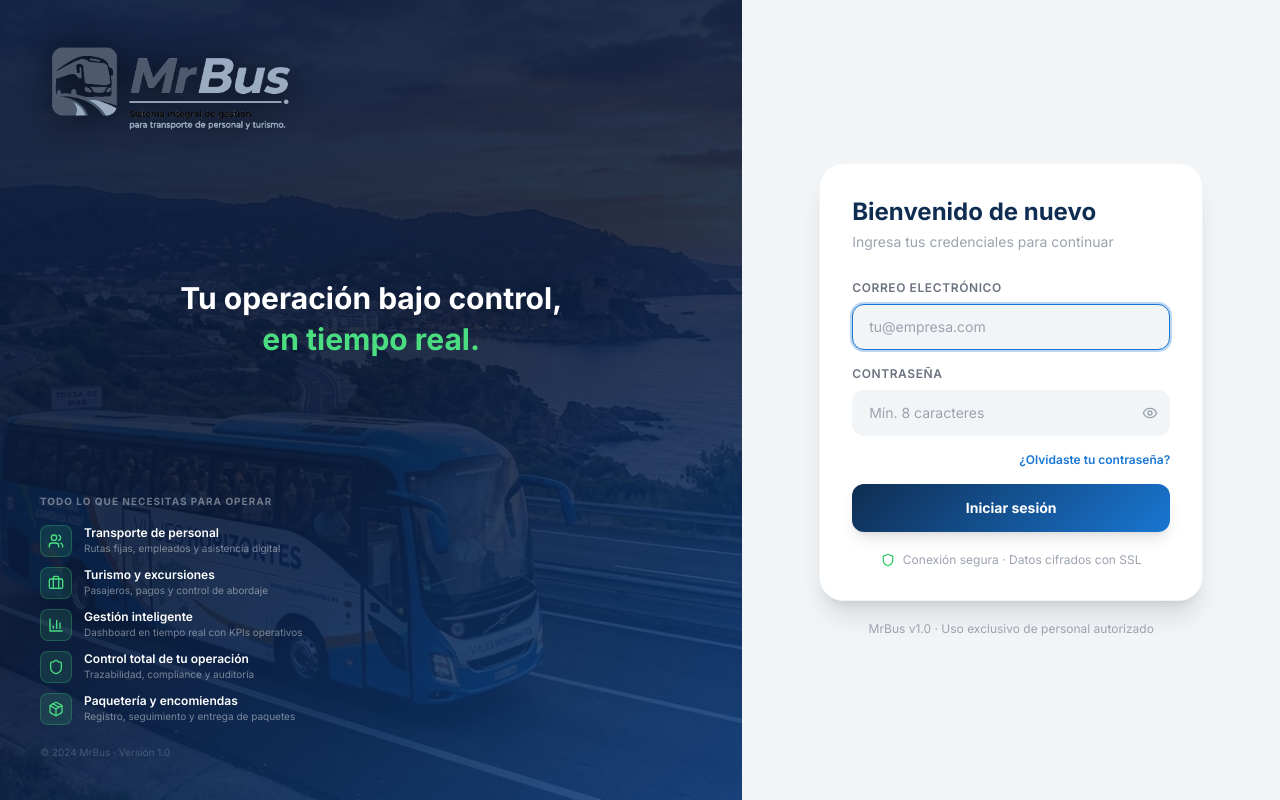
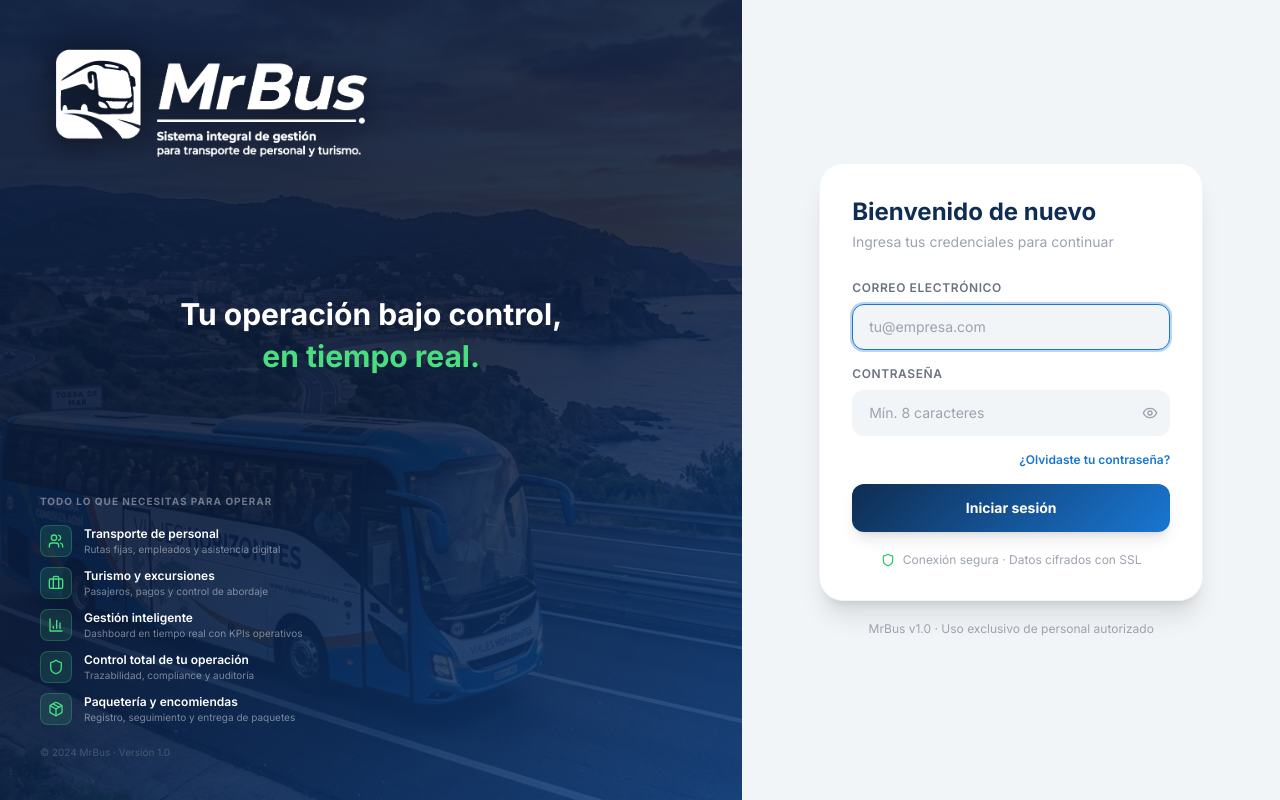
Before and after one commit to msmejoraprocesos/mrbus, a Next.js app: page /login in a window 1280 px wide. Built offline with nearby package versions, Linux system fonts and the light colour scheme; no server answers.

Commit message:
feat: logo blanco y más grande

```diff
--- a/src/app/login/page.tsx
+++ b/src/app/login/page.tsx
@@ -57,10 +57,10 @@ export default function LoginPage() {
           {/* Logo arriba a la izquierda */}
           <div>
             <Image
-              src="/logo-silver.png"
+              src="/logo-white.png"
               alt="MrBus"
-              width={260}
-              height={105}
+              width={340}
+              height={138}
               className="object-contain"
               style={{ filter: 'drop-shadow(0 3px 16px rgba(0,0,0,0.7)) brightness(1.05)' }}
               priority
```
Also changed, not shown: public/logo-white.png (added).
